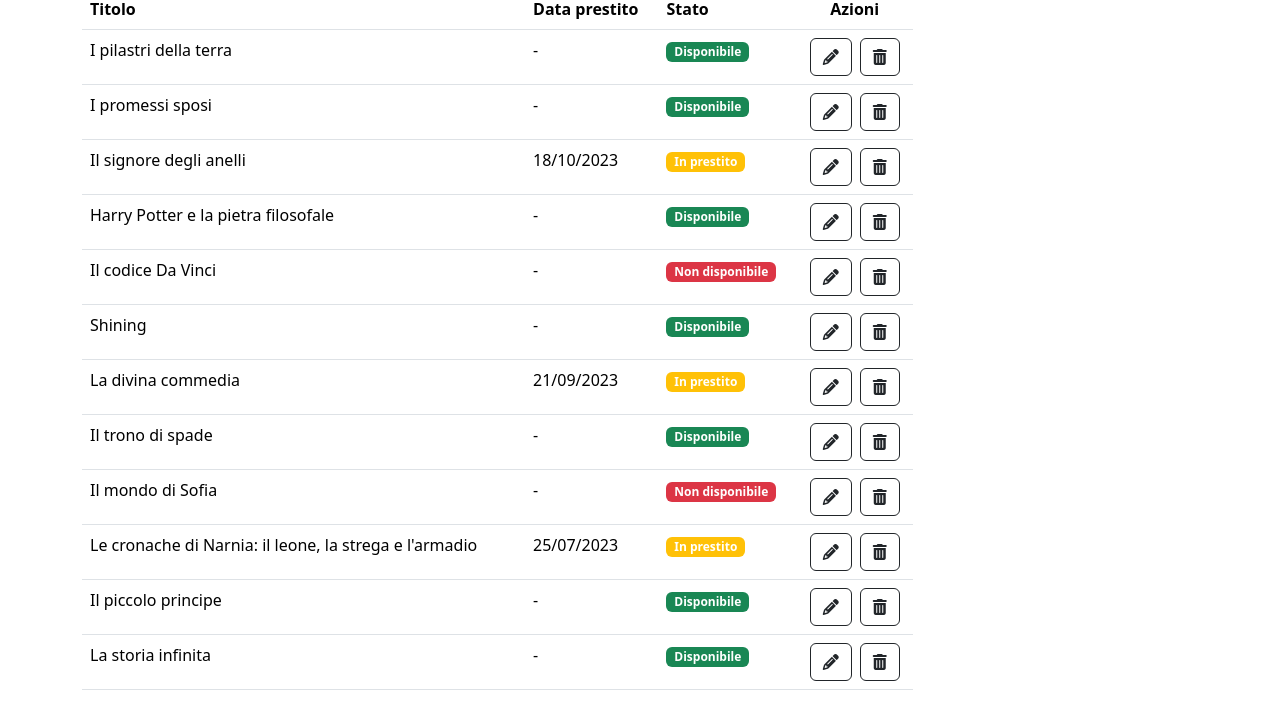
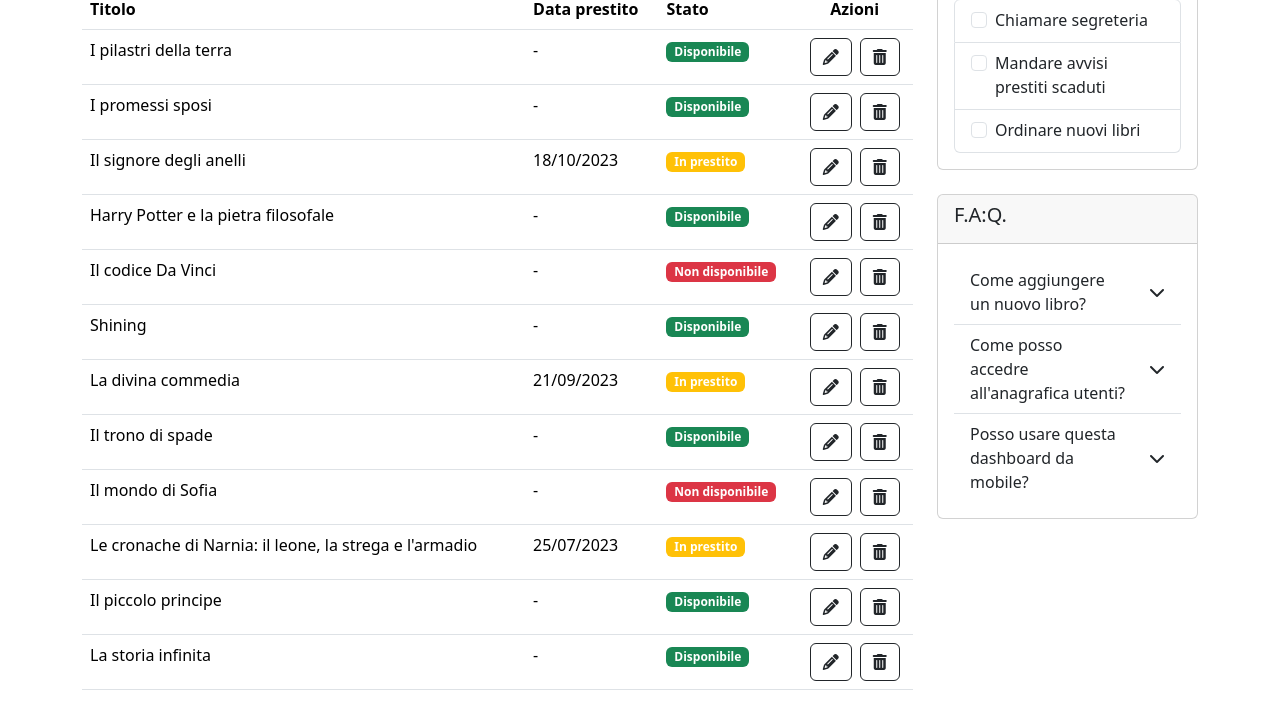
Before and after one commit to VitaFrancesco/html-css-bootstrap-dashboard, a plain HTML site: page index.html in a window 1280 px wide. Shown: the part 169-875 px from the top of the page. Drawn offline with nearby package versions, Linux system fonts and the light colour scheme.

Commit message:
ADD: excersize bonus items

```diff
--- a/index.html
+++ b/index.html
@@ -267,7 +267,63 @@
                         </tbody>
                       </table>
                 </div>
-                <div class="col-lg-3"></div>
+                <div class="col-lg-3">
+                  <div class="card mb-4">
+                    <div class="card-header">
+                      <h5 class="card-title">Todo</h5>
+                    </div>
+                    <div class="card-body">
+                      <ul class="list-group">
+                        <li class="list-group-item">
+                          <div class="form-check">
+                            <input class="form-check-input" type="checkbox">
+                            <label class="form-check-label" for="chiamaresegreteria">
+                              Chiamare segreteria
+                            </label>
+                          </div>
+                        </li>
+                        <li class="list-group-item">
+                          <div class="form-check">
+                            <input class="form-check-input" type="checkbox">
+                            <label class="form-check-label" for="avvisiprestitiscaduti">
+                              Mandare avvisi prestiti scaduti
+                            </label>
+                          </div>
+                        </li>
+                        <li class="list-group-item">
+                          <div class="form-check">
+                            <input class="form-check-input" type="checkbox">
+                            <label class="form-check-label" for="ordinarenuovilibri">
+                              Ordinare nuovi libri
+                            </label>
+                          </div>
+                        </li>
+                      </ul>
+                    </div>
+                  </div>
+                  <div class="card">
+                    <div class="card-header">
+                      <h5 class="card-title text-uppercase">F.A:Q.</h5>
+                    </div>
+                    <div class="card-body">
+                      <ul class="list-group list-group-flush">
+                        <li class="list-group-item d-flex justify-content-between align-items-center gap-4">
+                          <span>Come aggiungere un nuovo libro&#63;</span>
+                          <i class="fa-solid fa-chevron-down"></i>
+
+                        </li>
+                        <li class="list-group-item d-flex justify-content-between align-items-center gap-4">
+                          <span>Come posso accedre all'anagrafica utenti&#63;</span>
+                          <i class="fa-solid fa-chevron-down"></i>
+                        </li>
+                        <li class="list-group-item d-flex justify-content-between align-items-center gap-4">
+                          <span>Posso usare questa dashboard da mobile&#63;</span>
+                          <i class="fa-solid fa-chevron-down"></i>
+                        </li>
+                      </ul>
+                    </div>
+                  </div>
+                </div>
             </div>
         </div>
     </main>
```
